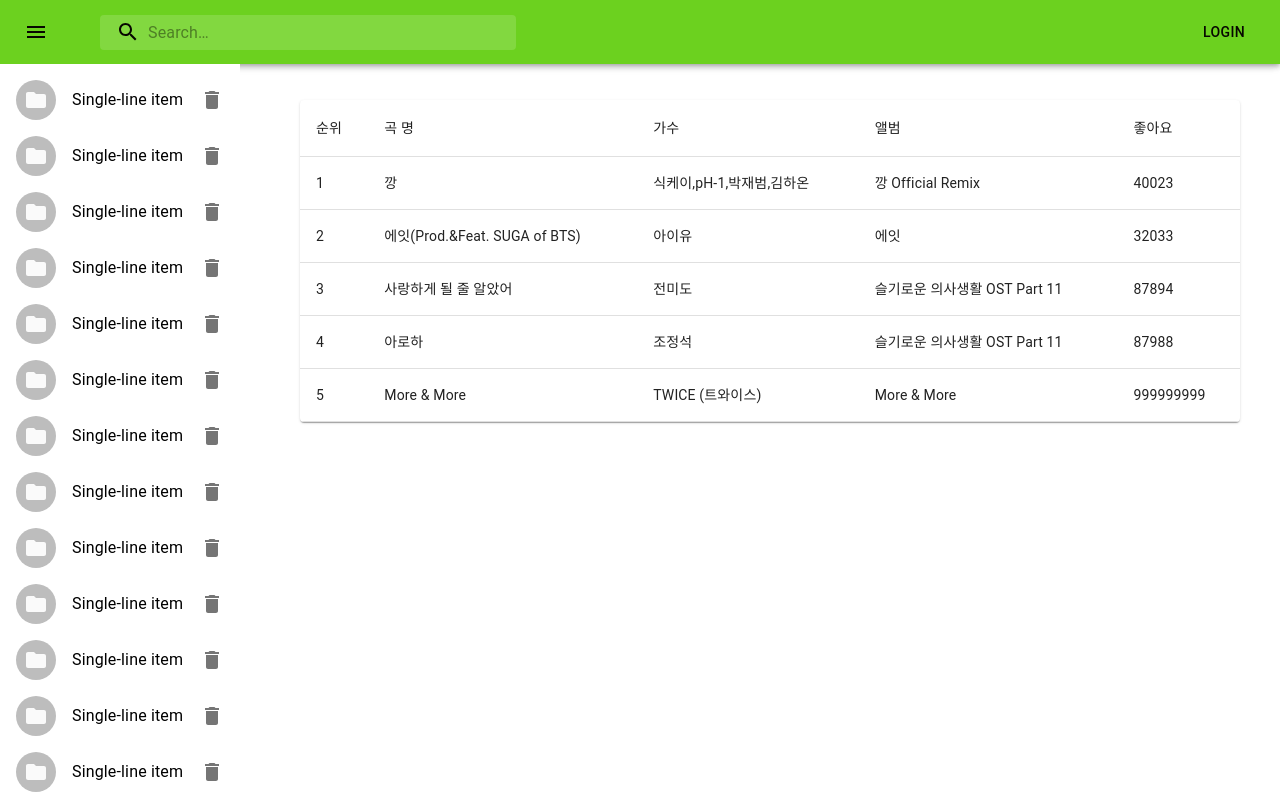
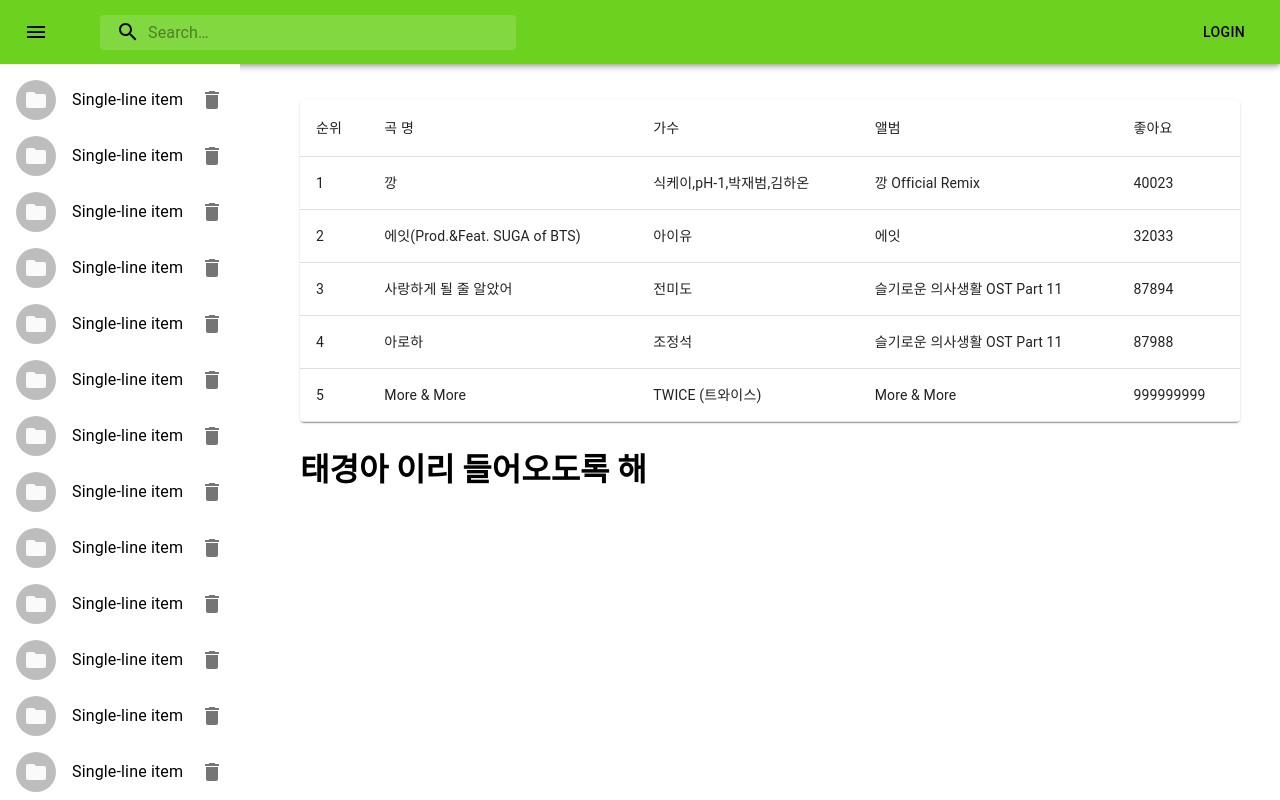
Before and after one commit to eminemwork/watermelon, a React (Create React App) app: page / in a window 1280 px wide. Built offline with nearby package versions, Linux system fonts and the light colour scheme.

Commit message:
Typo: check

```diff
--- a/src/components/Chart/index.tsx
+++ b/src/components/Chart/index.tsx
@@ -2,5 +2,10 @@
 import ChartList from "./chartList";
 
 export default function Chart() {
-  return <ChartList />;
+  return (
+    <>
+      <ChartList />
+      <h1>태경아 이리 들어오도록 해</h1>
+    </>
+  );
 }
```
